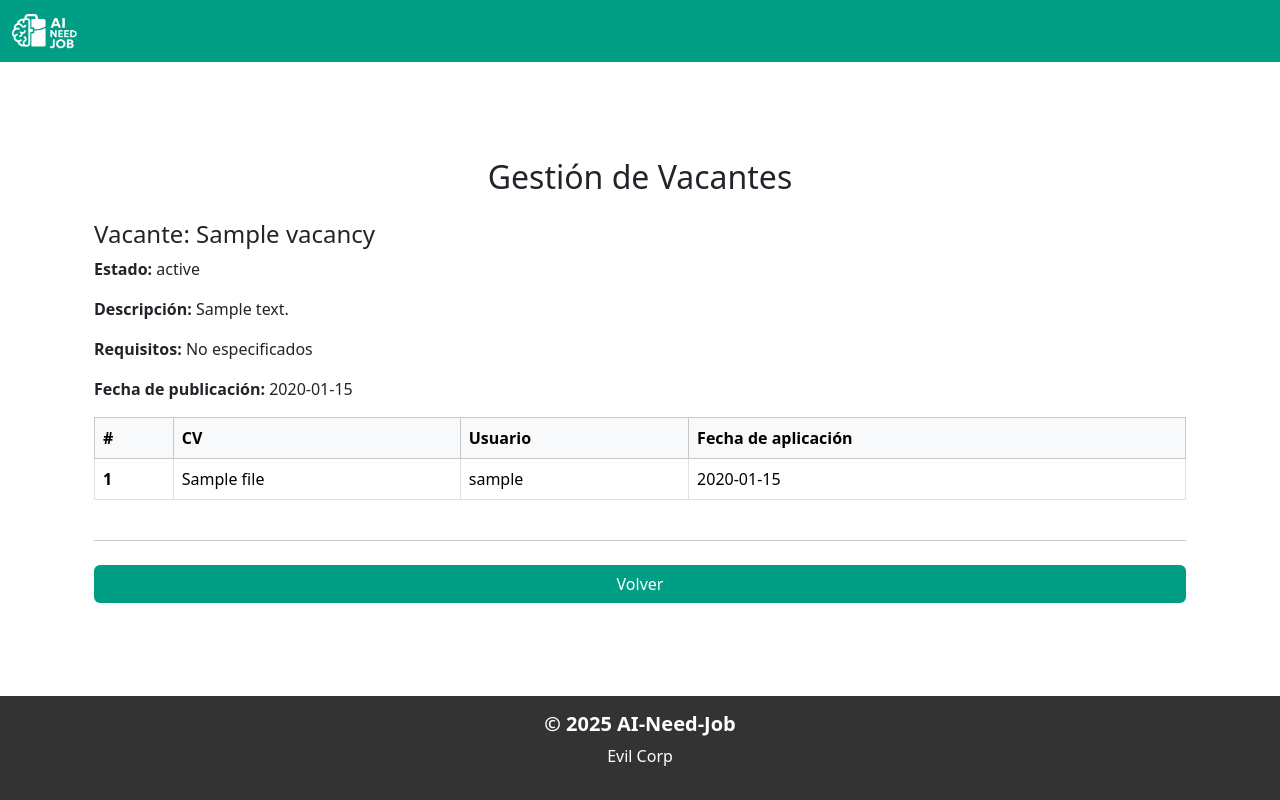
After one commit to fcastroj/AI-Need-Job, a Django app: template users/templates/managementPage.html in a window 1280 px wide. The commit adds this page. Run offline with Django 5.2, Linux system fonts and the light colour scheme; the template is opened without the code that fills it: most values are stand-ins (such as "Sample title", 1, 10 or a date in 2020).

```diff
--- a/AiNeedJob/templates/base.html
+++ b/AiNeedJob/templates/base.html
@@ -44,7 +44,7 @@
                                 <a class="nav-link active" href="{% url 'upload_cv' %}">Upgrade CV</a>
                             </li>
                             <li class="nav-item">
-                                <a class="nav-link active" href="#">Manage your CVs</a>
+                                <a class="nav-link active" href="{% url 'history' %}">Manage your CVs</a>
                             </li>
                         {% else %}
                             <li class="nav-item">
--- /dev/null
+++ b/users/templates/managementPage.html
@@ -0,0 +1,54 @@
+{% extends 'base.html' %}
+{% block content %}
+
+<div class="container mt-5">
+    <h2 class="text-center mb-4">Gestión de Vacantes</h2>
+
+    {% if vacancies_mapping %}
+        {% for vacancy, resumes in vacancies_mapping.items %}
+            <div class="mt-4">
+                <h4 class="mb-2">Vacante: {{ vacancy.title }}</h4>
+                <p><strong>Estado:</strong> {{ vacancy.get_state_display }}</p>
+                <p><strong>Descripción:</strong> {{ vacancy.description }}</p>
+                <p><strong>Requisitos:</strong> {{ vacancy.requirements|default:"No especificados" }}</p>
+                <p><strong>Fecha de publicación:</strong> {{ vacancy.uploaded_at|date:"Y-m-d" }}</p>
+
+                <div class="table-responsive mt-3">
+                    <table class="table table-bordered">
+                        <thead class="table-light">
+                            <tr>
+                                <th>#</th>
+                                <th>CV</th>
+                                <th>Usuario</th>
+                                <th>Fecha de aplicación</th>
+                            </tr>
+                        </thead>
+                        <tbody>
+                            {% for applied in resumes %}
+                            <tr>
+                                <th scope="row">{{ forloop.counter }}</th>
+                                <td>{{ applied.resume.file.name }}</td>
+                                <td>{{ applied.resume.uploaded_by.username }}</td>
+                                <td>{{ applied.date_applied|date:"Y-m-d" }}</td>
+                            </tr>
+                            {% empty %}
+                            <tr>
+                                <td colspan="4" class="text-center">No hay CVs aplicados a esta vacante.</td>
+                            </tr>
+                            {% endfor %}
+                        </tbody>
+                    </table>
+                </div>
+            </div>
+            <hr class="my-4">
+        {% endfor %}
+    {% else %}
+        <p class="text-center">No has publicado ninguna vacante.</p>
+    {% endif %}
+
+    <div class="d-grid mt-4">
+        <a href="{% url 'home' %}" class="btn" style="background-color: #009f85; color: #ffff;">Volver</a>
+    </div>
+</div>
+
+{% endblock content %}
```
Also changed, not shown: users/templates/historyPage.html (+24 -23 lines), users/views.py (+30 -2 lines), db.sqlite3.
